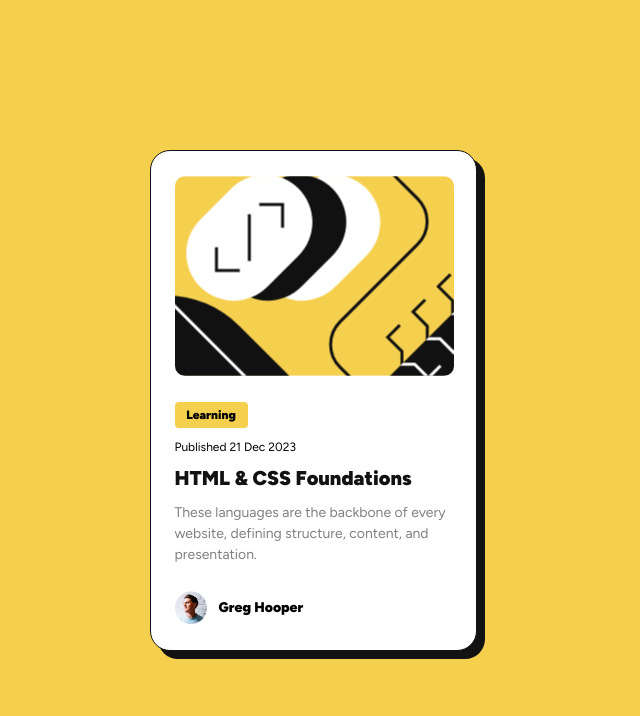
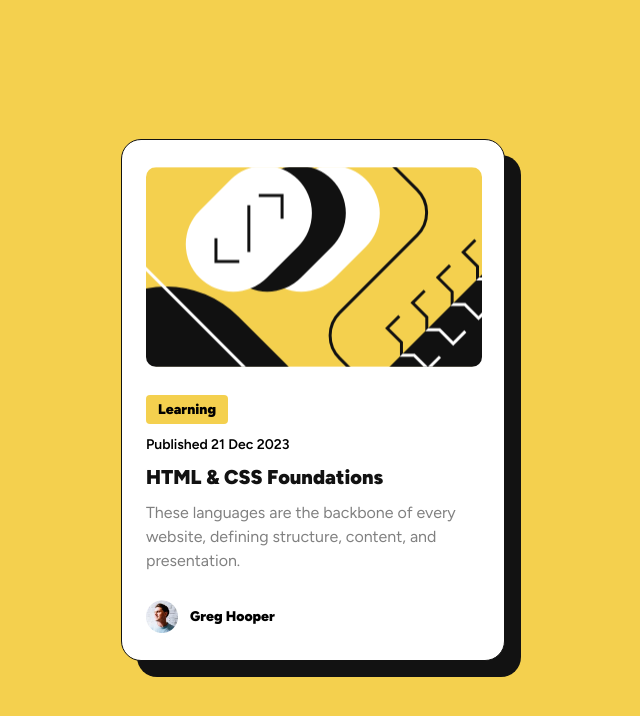
Before and after one commit to MistahJude/blog-preview-card-design, a plain HTML site: page index.html in a window 1536 px wide. Shown: the whole page, without its empty margins (455-1095 px from the left). Drawn offline with Linux system fonts and the light colour scheme.

Commit message:
Updated README and CSS files: - Updated the README file with new informations - Added media query to CSS file for better adaptation to larger screen sizes

```diff
--- a/style.css
+++ b/style.css
@@ -1,4 +1,4 @@
-@import url('https://fonts.googleapis.com/css2?family=Figtree:ital,wght@0,300..900;1,300..900&display=swap');
+@import url("https://fonts.googleapis.com/css2?family=Figtree:ital,wght@0,300..900;1,300..900&display=swap");
 
 /* Variables */
 :root {
@@ -29,7 +29,7 @@ img {
 
 body {
   min-height: 100vh;
-  font-family: "Figtree", sans-serif;;
+  font-family: "Figtree", sans-serif;
   background-color: var(--color-primary);
 }
 
@@ -121,3 +121,31 @@ body {
   font-size: 14px;
   font-weight: 900;
 }
+
+@media screen and (min-width: 1440px) {
+  .card {
+    width: 384px;
+    height: 522px;
+    box-shadow: 16px 16px 0 0 hsl(0, 0%, 7%);
+  }
+
+  .card-illustration {
+    width: 336px;
+    height: 200px;
+  }
+
+  .card-content__category {
+    font-size: 14px;
+    height: 29px;
+    width: 82px;
+  }
+
+  .card-content__publish-date {
+    font-size: 14px;
+    font-weight: 600;
+  }
+
+  .card-content__description {
+    font-size: 16px;
+  }
+}
```
Also changed, not shown: 1 other file. Lines whose indentation alone changed are shown as unchanged.
